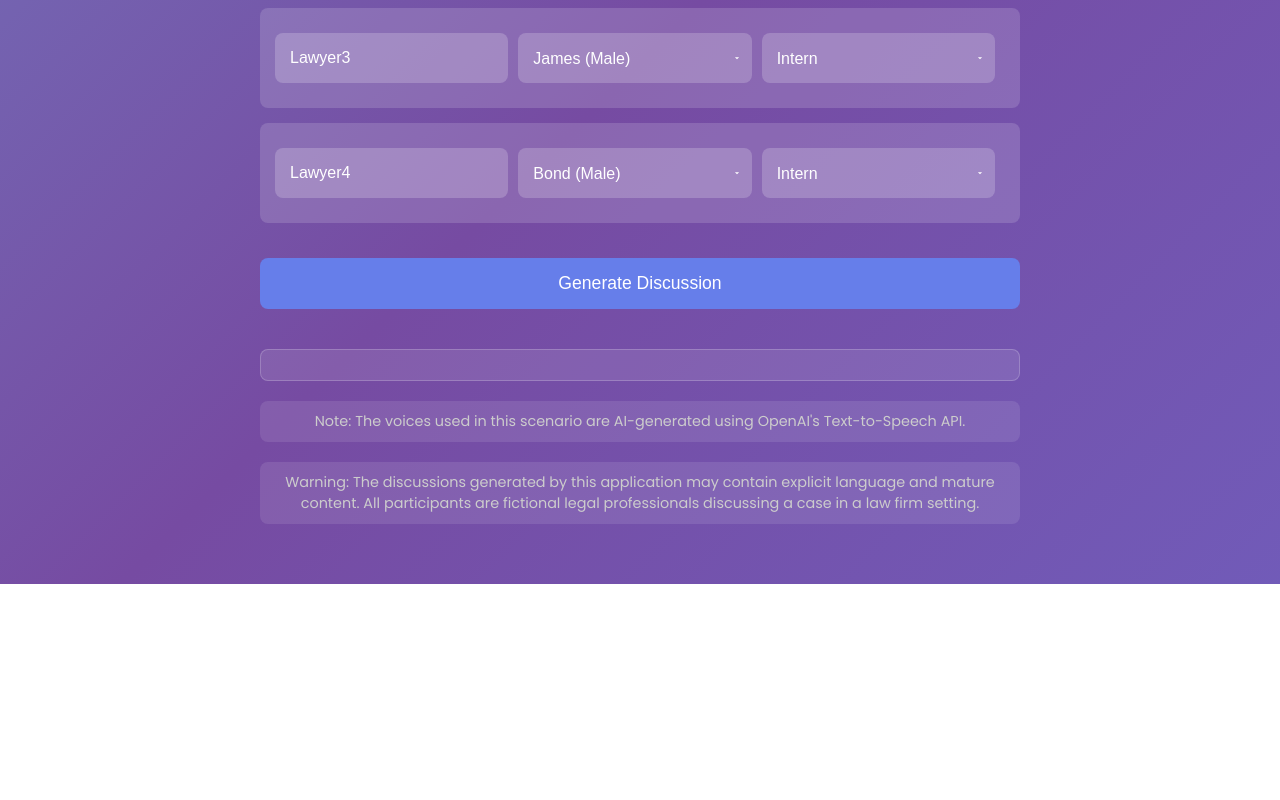
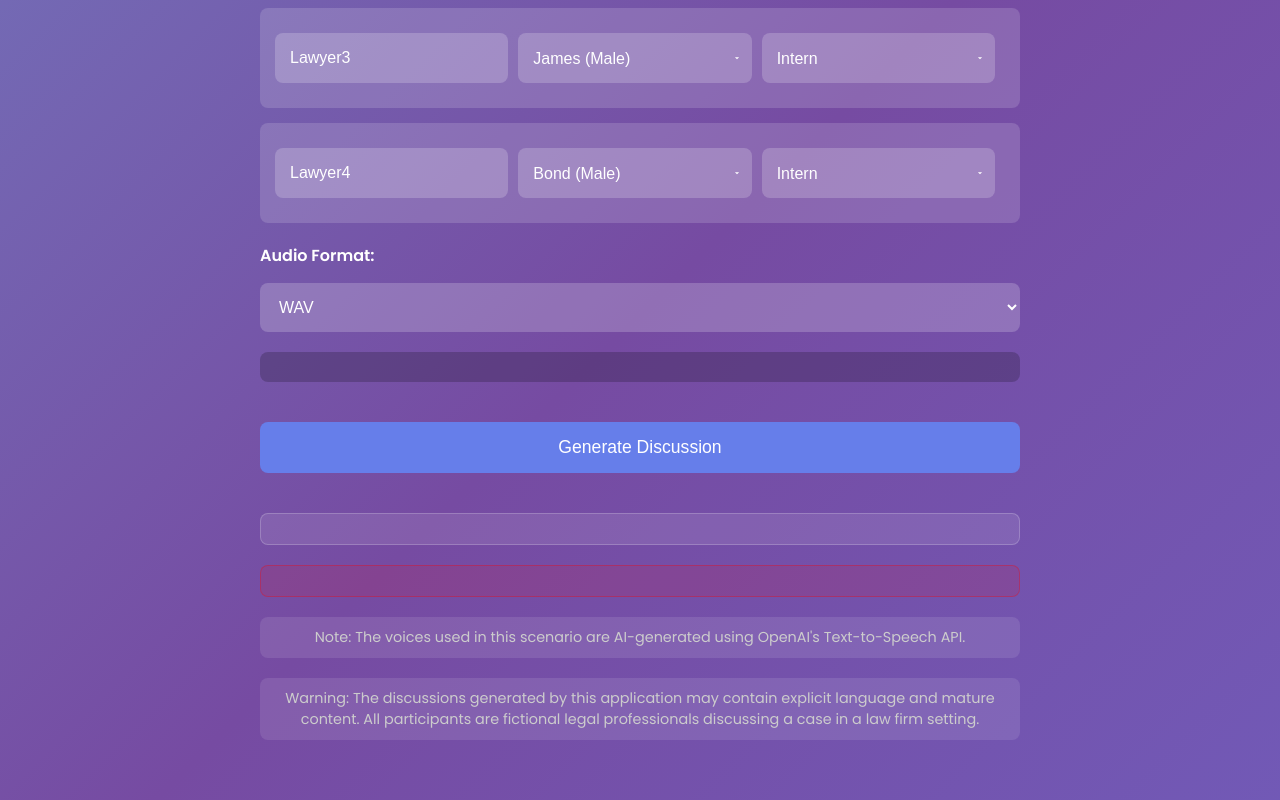
Before and after one commit to KingAmada/Lord-Lawyers, a website: page public/index.html in a window 1280 px wide. Shown: the part 956-1756 px from the top of the page. Before the commit the page ends 1540 px from the top, so only its background shows below. Drawn offline with Linux system fonts and the light colour scheme.

Commit message:
Update index.html

```diff
--- a/public/index.html
+++ b/public/index.html
@@ -44,16 +44,42 @@
             </div>
         </div>
 
+        <!-- Additional Controls -->
+        <div class="additional-controls">
+            <div class="audio-format-row">
+                <label for="audio-format">Audio Format:</label>
+                <select id="audio-format">
+                    <option value="wav">WAV</option>
+                    <option value="mp3">MP3 (Coming Soon)</option>
+                </select>
+            </div>
+
+            <div id="stats-panel">
+                <!-- Stats about lines and words will appear here -->
+            </div>
+        </div>
+
         <button id="generate-btn">Generate Discussion</button>
+
         <div id="progress">
             <!-- Progress messages will appear here -->
         </div>
+
         <div id="conversation">
             <!-- Conversation lines will appear here -->
         </div>
-        <p class="disclaimer">Note: The voices used in this scenario are AI-generated using OpenAI's Text-to-Speech API.</p>
+
+        <div id="error-log">
+            <!-- Error messages will appear here -->
+        </div>
+
+        <p class="disclaimer">
+            Note: The voices used in this scenario are AI-generated using OpenAI's Text-to-Speech API.
+        </p>
         <div class="disclaimer">
-            <p>Warning: The discussions generated by this application may contain explicit language and mature content. All participants are fictional legal professionals discussing a case in a law firm setting.</p>
+            <p>
+                Warning: The discussions generated by this application may contain explicit language and mature content. All participants are fictional legal professionals discussing a case in a law firm setting.
+            </p>
         </div>
     </div>
     <script src="script.js"></script>
```
